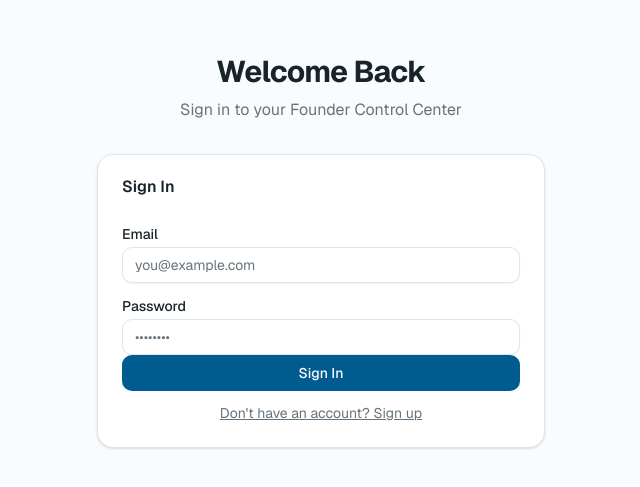
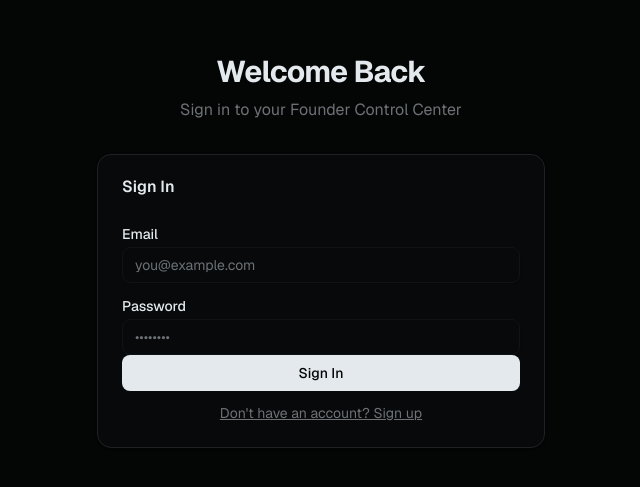
Before and after one commit to arhammirker1/Kobin-Ai, a Next.js app: page /login in a window 1280 px wide. Shown: the part 149-636 px from the top of the page, without its empty margins (319-959 px from the left). Built offline with nearby package versions, Linux system fonts and the light colour scheme; no server answers.

Commit message:
Re-Coloring The Dashboard

```diff
--- a/app/globals.css
+++ b/app/globals.css
@@ -3,71 +3,77 @@
 
 @custom-variant dark (&:is(.dark *));
 
+/* ── Zinc dark theme — matches task view palette ── */
 :root {
-  /* refined color palette for a "calm, clean command center" look */
-  --background: oklch(0.99 0.005 240);
-  --foreground: oklch(0.25 0.02 240);
-  --card: oklch(1 0 0);
-  --card-foreground: oklch(0.25 0.02 240);
-  --popover: oklch(1 0 0);
-  --popover-foreground: oklch(0.25 0.02 240);
-  --primary: oklch(0.45 0.12 240); /* Calm blue */
-  --primary-foreground: oklch(0.99 0 0);
-  --secondary: oklch(0.96 0.01 240);
-  --secondary-foreground: oklch(0.25 0.02 240);
-  --muted: oklch(0.96 0.01 240);
-  --muted-foreground: oklch(0.55 0.02 240);
-  --accent: oklch(0.96 0.01 240);
-  --accent-foreground: oklch(0.25 0.02 240);
-  --destructive: oklch(0.6 0.15 25);
-  --destructive-foreground: oklch(1 0 0);
-  --border: oklch(0.92 0.01 240);
-  --input: oklch(0.92 0.01 240);
-  --ring: oklch(0.45 0.12 240);
-  --radius: 0.75rem;
-  --sidebar: oklch(0.985 0 0);
-  --sidebar-foreground: oklch(0.145 0 0);
-  --sidebar-primary: oklch(0.205 0 0);
-  --sidebar-primary-foreground: oklch(0.985 0 0);
-  --sidebar-accent: oklch(0.97 0 0);
-  --sidebar-accent-foreground: oklch(0.205 0 0);
-  --sidebar-border: oklch(0.922 0 0);
-  --sidebar-ring: oklch(0.708 0 0);
+  --background: oklch(0.11 0.004 240);
+  --foreground: oklch(0.93 0.008 240);
+  --card: oklch(0.14 0.006 240);
+  --card-foreground: oklch(0.93 0.008 240);
+  --popover: oklch(0.14 0.006 240);
+  --popover-foreground: oklch(0.93 0.008 240);
+  --primary: oklch(0.93 0.008 240);
+  --primary-foreground: oklch(0.11 0.004 240);
+  --secondary: oklch(0.19 0.006 240);
+  --secondary-foreground: oklch(0.93 0.008 240);
+  --muted: oklch(0.19 0.006 240);
+  --muted-foreground: oklch(0.55 0.008 240);
+  --accent: oklch(0.22 0.007 240);
+  --accent-foreground: oklch(0.93 0.008 240);
+  --destructive: oklch(0.55 0.18 25);
+  --destructive-foreground: oklch(0.93 0 0);
+  --border: oklch(0.25 0.006 240);
+  --input: oklch(0.19 0.006 240);
+  --ring: oklch(0.55 0.008 240);
+  --radius: 0.5rem;
+
+  /* sidebar */
+  --sidebar: oklch(0.09 0.004 240);
+  --sidebar-foreground: oklch(0.93 0.008 240);
+  --sidebar-primary: oklch(0.93 0.008 240);
+  --sidebar-primary-foreground: oklch(0.09 0.004 240);
+  --sidebar-accent: oklch(0.16 0.006 240);
+  --sidebar-accent-foreground: oklch(0.93 0.008 240);
+  --sidebar-border: oklch(0.18 0.006 240);
+  --sidebar-ring: oklch(0.55 0.008 240);
 }
 
+/* Force dark mode always — this is a dark-first app */
 .dark {
-  --background: oklch(0.18 0.02 240);
-  --foreground: oklch(0.95 0.01 240);
-  --card: oklch(0.22 0.02 240);
-  --card-foreground: oklch(0.95 0.01 240);
-  --popover: oklch(0.145 0 0);
-  --popover-foreground: oklch(0.985 0 0);
-  --primary: oklch(0.65 0.1 240);
-  --primary-foreground: oklch(0.18 0.02 240);
-  --secondary: oklch(0.28 0.02 240);
-  --secondary-foreground: oklch(0.95 0.01 240);
-  --muted: oklch(0.28 0.02 240);
-  --muted-foreground: oklch(0.7 0.01 240);
-  --accent: oklch(0.28 0.02 240);
-  --accent-foreground: oklch(0.95 0.01 240);
-  --destructive: oklch(0.396 0.141 25.723);
-  --destructive-foreground: oklch(0.637 0.237 25.331);
-  --border: oklch(0.28 0.02 240);
-  --input: oklch(0.269 0 0);
-  --ring: oklch(0.439 0 0);
-  --chart-1: oklch(0.488 0.243 264.376);
-  --chart-2: oklch(0.696 0.17 162.48);
-  --chart-3: oklch(0.769 0.188 70.08);
-  --chart-4: oklch(0.627 0.265 303.9);
-  --chart-5: oklch(0.645 0.246 16.439);
-  --sidebar: oklch(0.205 0 0);
-  --sidebar-foreground: oklch(0.985 0 0);
-  --sidebar-primary: oklch(0.488 0.243 264.376);
-  --sidebar-primary-foreground: oklch(0.985 0 0);
-  --sidebar-accent: oklch(0.269 0 0);
-  --sidebar-accent-foreground: oklch(0.985 0 0);
-  --sidebar-border: oklch(0.269 0 0);
-  --sidebar-ring: oklch(0.439 0 0);
+  --background: oklch(0.11 0.004 240);
+  --foreground: oklch(0.93 0.008 240);
+  --card: oklch(0.14 0.006 240);
+  --card-foreground: oklch(0.93 0.008 240);
+  --popover: oklch(0.14 0.006 240);
+  --popover-foreground: oklch(0.93 0.008 240);
+  --primary: oklch(0.93 0.008 240);
+  --primary-foreground: oklch(0.11 0.004 240);
+  --secondary: oklch(0.19 0.006 240);
+  --secondary-foreground: oklch(0.93 0.008 240);
+  --muted: oklch(0.19 0.006 240);
+  --muted-foreground: oklch(0.55 0.008 240);
+  --accent: oklch(0.22 0.007 240);
+  --accent-foreground: oklch(0.93 0.008 240);
+  --destructive: oklch(0.55 0.18 25);
+  --destructive-foreground: oklch(0.93 0 0);
+  --border: oklch(0.25 0.006 240);
+  --input: oklch(0.19 0.006 240);
+  --ring: oklch(0.55 0.008 240);
+
+  --sidebar: oklch(0.09 0.004 240);
+  --sidebar-foreground: oklch(0.93 0.008 240);
+  --sidebar-primary: oklch(0.93 0.008 240);
+  --sidebar-primary-foreground: oklch(0.09 0.004 240);
+  --sidebar-accent: oklch(0.16 0.006 240);
+  --sidebar-accent-foreground: oklch(0.93 0.008 240);
+  --sidebar-border: oklch(0.18 0.006 240);
+  --sidebar-ring: oklch(0.55 0.008 240);
+
+  /* chart colors */
+  --chart-1: oklch(0.55 0.18 240);
+  --chart-2: oklch(0.65 0.15 162);
+  --chart-3: oklch(0.72 0.16 70);
+  --chart-4: oklch(0.60 0.22 303);
+  --chart-5: oklch(0.62 0.22 16);
 }
 
 @theme inline {
@@ -97,10 +103,10 @@
   --color-chart-3: var(--chart-3);
   --color-chart-4: var(--chart-4);
   --color-chart-5: var(--chart-5);
-  --radius-sm: calc(var(--radius) - 4px);
-  --radius-md: calc(var(--radius) - 2px);
-  --radius-lg: var(--radius);
-  --radius-xl: calc(var(--radius) + 4px);
+  --radius-sm: calc(var(--radius) - 2px);
+  --radius-md: var(--radius);
+  --radius-lg: calc(var(--radius) + 2px);
+  --radius-xl: calc(var(--radius) + 6px);
   --color-sidebar: var(--sidebar);
   --color-sidebar-foreground: var(--sidebar-foreground);
   --color-sidebar-primary: var(--sidebar-primary);
@@ -118,4 +124,19 @@
   body {
     @apply bg-background text-foreground font-sans;
   }
+  /* Scrollbar styling */
+  ::-webkit-scrollbar {
+    width: 6px;
+    height: 6px;
+  }
+  ::-webkit-scrollbar-track {
+    background: transparent;
+  }
+  ::-webkit-scrollbar-thumb {
+    background: oklch(0.28 0.006 240);
+    border-radius: 3px;
+  }
+  ::-webkit-scrollbar-thumb:hover {
+    background: oklch(0.35 0.006 240);
+  }
 }
--- a/app/layout.tsx
+++ b/app/layout.tsx
@@ -44,7 +44,7 @@ export default function RootLayout({
   return (
     <html lang="en" suppressHydrationWarning>
       <body className={`${geist.variable} ${geistMono.variable} font-sans antialiased`}>
-        <ThemeProvider attribute="class" defaultTheme="system" enableSystem disableTransitionOnChange>
+        <ThemeProvider attribute="class" defaultTheme="dark" enableSystem={false} disableTransitionOnChange>
           {children}
           <MeetingReminder />
           <PushProvider />
--- a/components/dashboard-sidebar.tsx
+++ b/components/dashboard-sidebar.tsx
@@ -92,12 +92,12 @@ export function DashboardSidebar({
     <Sidebar>
       <SidebarHeader>
         <div className="flex items-center gap-3 px-2 py-3">
-          <div className="size-8 rounded-full bg-primary flex items-center justify-center text-primary-foreground text-xs font-bold">
+          <div className="size-8 rounded-full bg-zinc-700 flex items-center justify-center text-zinc-100 text-xs font-bold shrink-0">
             {userInitials}
           </div>
           <div className="flex flex-col min-w-0">
-            <span className="text-sm font-semibold truncate">{userName}</span>
-            <span className="text-[10px] text-muted-foreground">Command Center</span>
+            <span className="text-sm font-medium truncate text-zinc-100">{userName}</span>
+            <span className="text-[10px] text-zinc-500">Command Center</span>
           </div>
         </div>
       </SidebarHeader>
```
